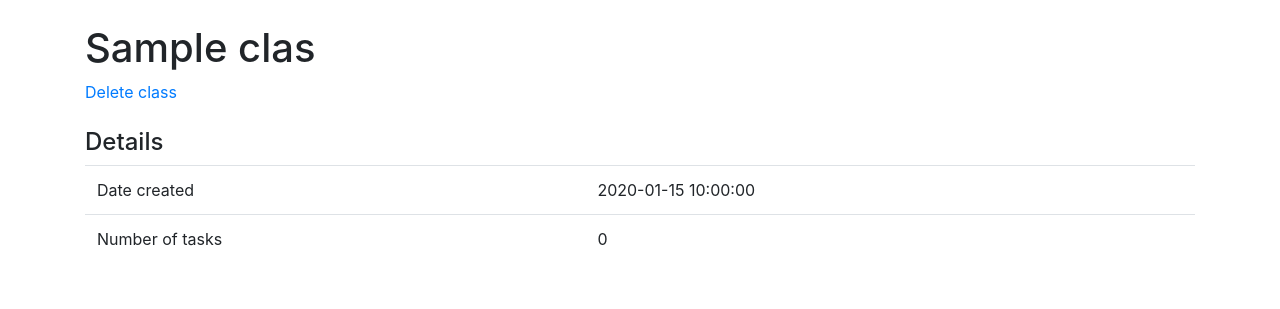
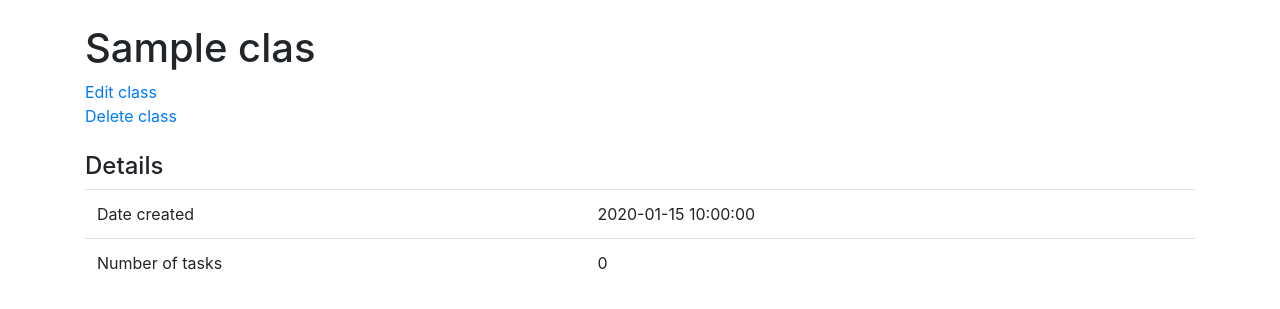
Before and after one commit to sofivanhanen/task-tracker, a Flask app: page /classes/1/ in a window 1280 px wide. Shown: the part 56-365 px from the top of the page. Run offline with Flask 2, Linux system fonts and the light colour scheme; a user stored in the database is signed in; tables that the repository leaves empty hold one stand-in row (values such as "Sample post"); some libraries are stand-ins or nearby versions.

Commit message:
Editing classes

```diff
--- a/application/classes/views.py
+++ b/application/classes/views.py
@@ -32,7 +32,7 @@ def classes_new():
     db.session().add(c)
     db.session().commit()
 
-    return redirect(url_for("index"))
+    return redirect(url_for("classes_details", class_id=c.id))
 
 
 @app.route("/classes/<class_id>/")
@@ -72,3 +72,27 @@ def classes_delete_class(class_id):
     db.session().commit()
 
     return redirect(url_for("classes_index"))
+
+@app.route("/classes/<class_id>/edit/", methods=["GET", "POST"])
+@login_required
+def classes_edit_class(class_id):
+
+    c = Class.query.get(class_id)
+
+    if c.account_id != current_user.id:
+        return redirect(url_for("auth_unauthorized"))
+
+    form = ClassForm(request.form)
+
+    if request.method == "GET":
+        form.name.default = c.name
+        form.process()
+        return render_template("classes/edit.html", form=form, c=c)
+
+    if not form.validate():
+        return render_template("classes/edit.html", form=form, c=c)
+
+    c.name = form.name.data
+    db.session().commit()
+
+    return redirect(url_for("classes_details", class_id=class_id))
--- a/application/templates/classes/details.html
+++ b/application/templates/classes/details.html
@@ -3,6 +3,8 @@
   {{c.name}}
 </h1>
 
+<a href="{{url_for('classes_edit_class', class_id=c.id)}}">Edit class</a>
+<br>
 <a href="{{url_for('classes_confirm_delete', class_id=c.id)}}">Delete class</a>
 <br>
 <br>
```
Also changed, not shown: application/templates/classes/edit.html (added, +16 -0 lines).
